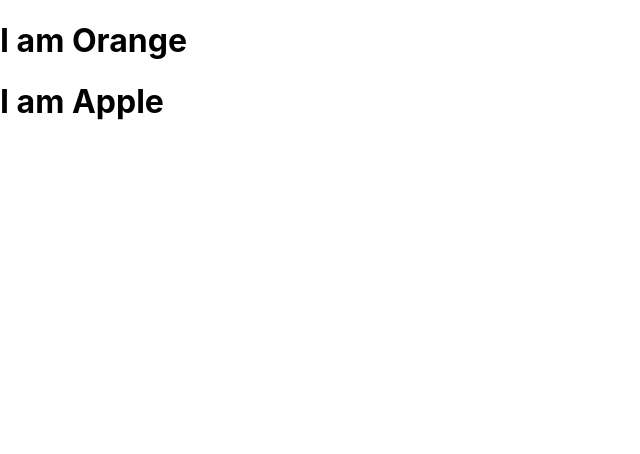
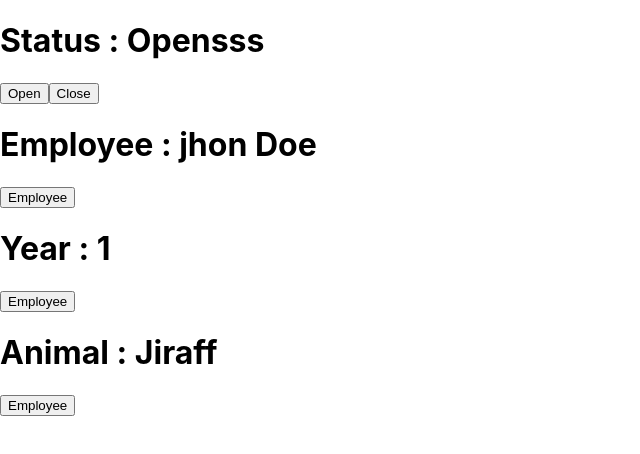
Before and after one commit to verangade/my-react-app, a React (Create React App) app: page / in a window 1280 px wide. Shown: the top 454 px of the page, without its empty margins (0-640 px from the left). Built offline with nearby package versions, Linux system fonts and the light colour scheme.

Commit message:
multiple states

```diff
--- a/src/index.js
+++ b/src/index.js
@@ -1,4 +1,4 @@
-import React from 'react';
+import React ,{useState} from 'react';
 import ReactDOM from 'react-dom';
 import './index.css';
 
@@ -105,7 +105,41 @@ function App7(){
 }
 
 const snacks = ["chips","chocobar","biscuits"];
+const [m1,m2,m3] = ["car","van","lorry"];
 console.log(snacks[1]);
+console.log(m1);
+
+function App8(){
+
+  const [status ,setStatus] = useState("Opensss");
+  const [employee,setEmployee] = useState("jhon Doe");
+  const [animal,setAnimal] = useState("Jiraff");
+  const [year,setYear] = useState("1");
+  return(
+    <>
+      <div>
+          <h1>Status : {status} </h1>
+          <button onClick={ () => setStatus("Open") }> Open</button>
+
+          <button onClick={ () => setStatus("Close") }>Close</button>
+      </div>
+      <div>
+         <h1>Employee : {employee} </h1>
+          <button onClick={ () => setEmployee("Jane Doe") }>Employee</button>
+      </div>
+      <div>
+         <h1>Year : {year} </h1>
+          <button onClick={ () => setYear(year +1) }>Employee</button>
+      </div>
+      <div>
+         <h1>Animal : {animal} </h1>
+          <button onClick={ () => setAnimal("Lion") }>Employee</button>
+      </div>
+    </>
+  );
+
+}
+
 
 ReactDOM.render(
  //<App/>
@@ -113,6 +147,8 @@ ReactDOM.render(
  //<App3 items={itemObjectList}/>,
  //<App4 items={numberArray}/>,
  //<App7 />,
- <><Orange/> <Apple/></>,
+ //<><Orange/> <Apple/></>,
+
+  <App8/>,
   document.getElementById('root')
 );
```
